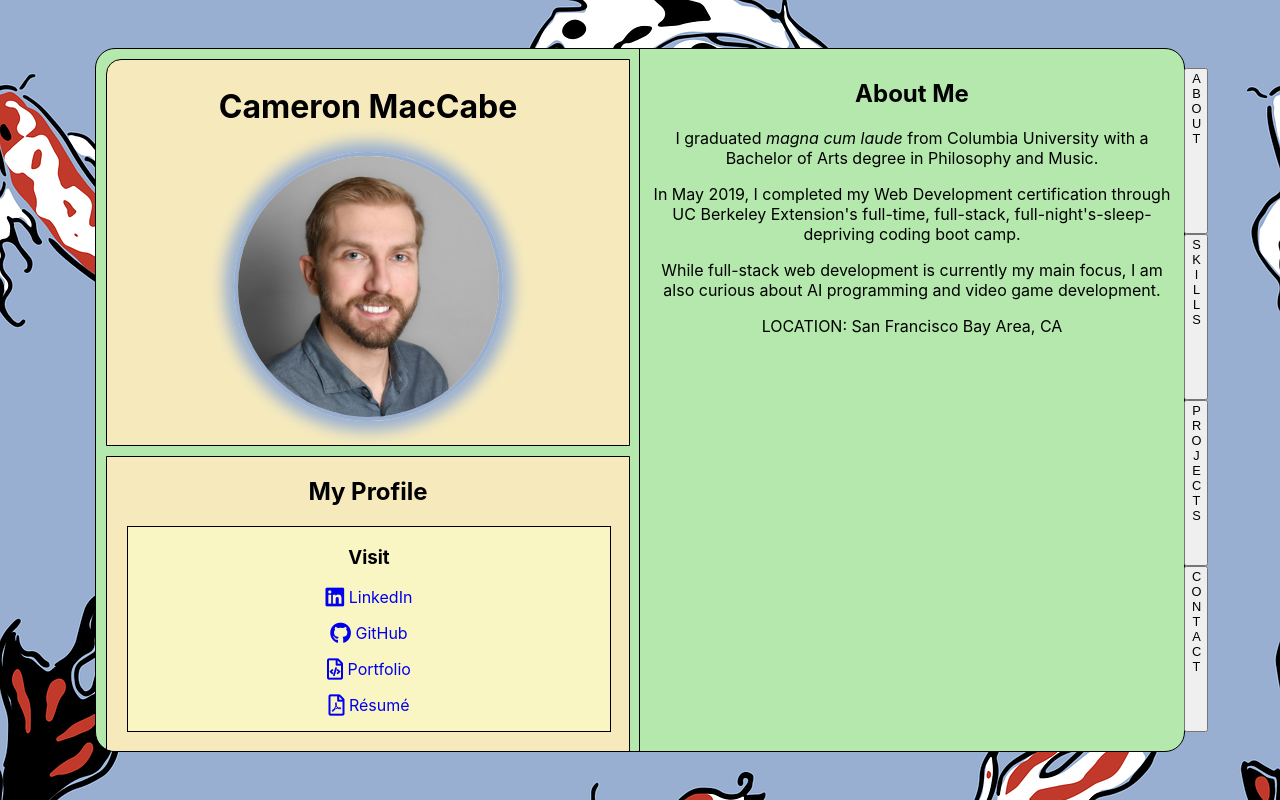
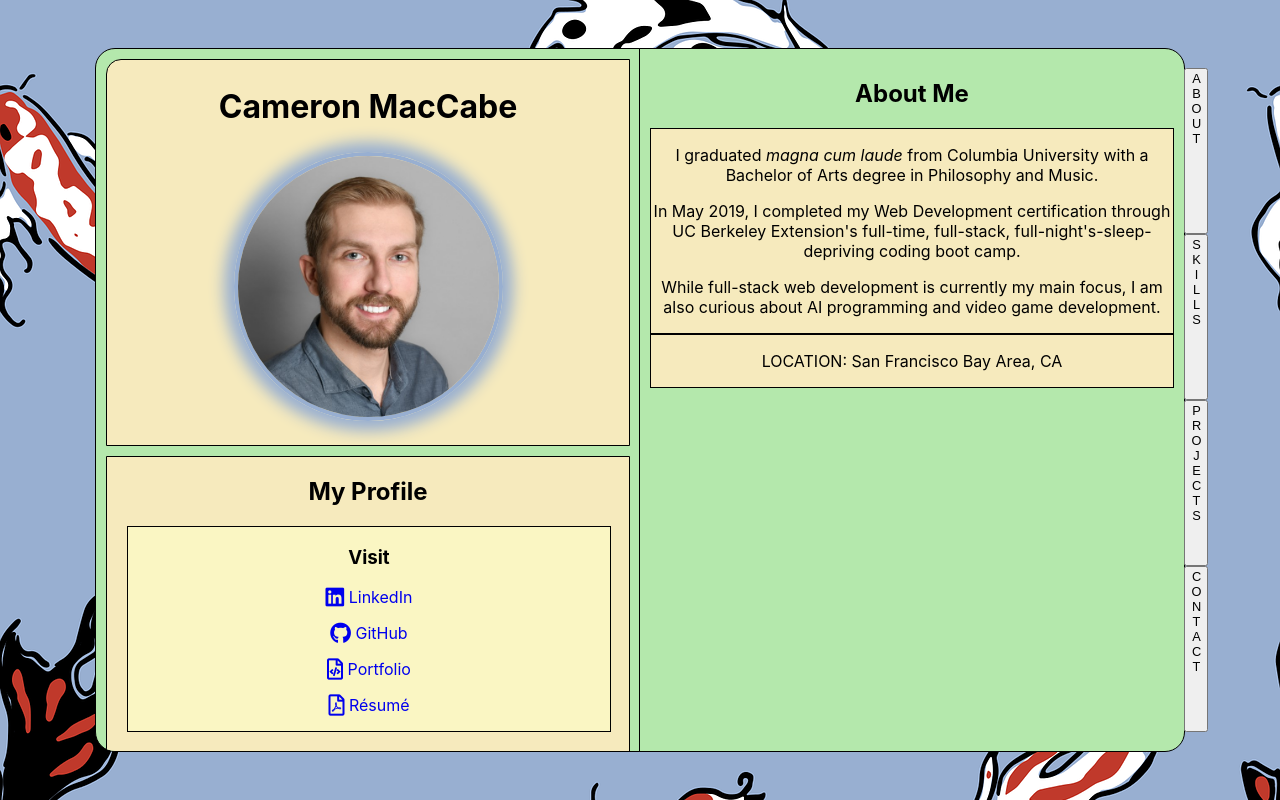
Before and after one commit to MacCabe1888/Professional-Portfolio, a React (Create React App) app: page / in a window 1280 px wide. Built offline with nearby package versions, Linux system fonts and the light colour scheme.

Commit message:
separated bio and location info into distinct sections

```diff
--- a/src/components/About/right.js
+++ b/src/components/About/right.js
@@ -9,6 +9,7 @@ class AboutRight extends Component {
         <h2>
           About Me
         </h2>
+        <section id="bio">
           <p>
             I graduated <i>magna cum laude</i> from Columbia University with a Bachelor of Arts degree in Philosophy and Music.
           </p>
@@ -18,9 +19,12 @@ class AboutRight extends Component {
           <p>
             While full-stack web development is currently my main focus, I am also curious about AI programming and video game development.
           </p>
+        </section>
+        <section id="location">
           <p>
             LOCATION: San Francisco Bay Area, CA
           </p>
+        </section>
       </Page>
     );
   }
```
Lines whose indentation alone changed are shown as unchanged.
